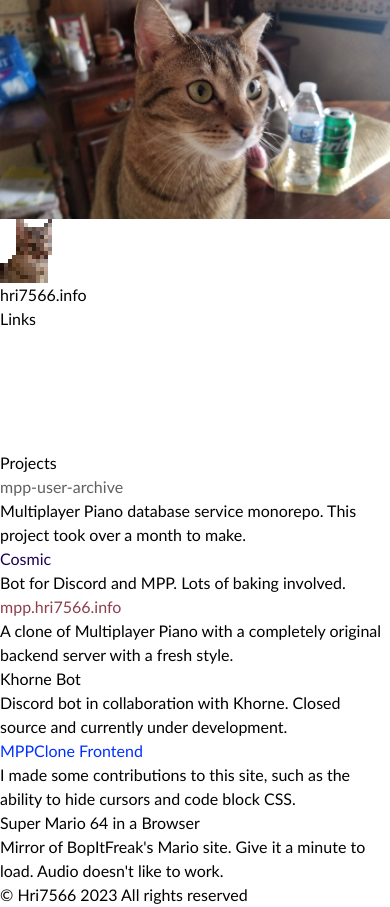
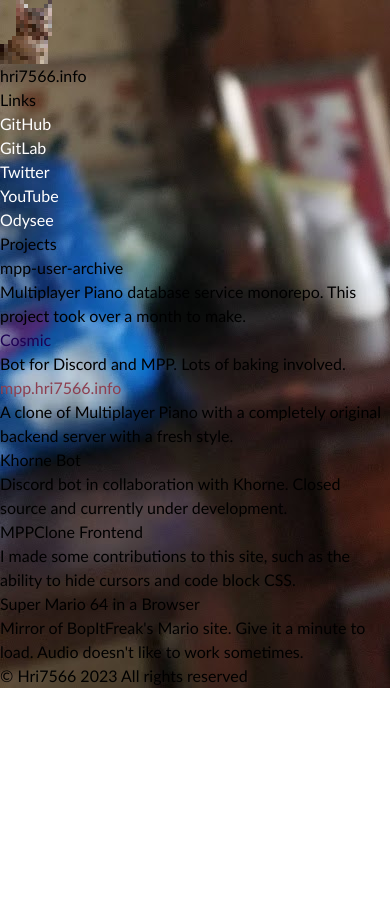
Before and after one commit to Hri7566/home, a Next.js app: page / in a window 390 px wide. After the commit the page ends 844 px from the top, so only its background shows below. Built offline with nearby package versions, Linux system fonts and the light colour scheme.

Commit message:
fix mobile

```diff
--- a/src/components/LinkBox.tsx
+++ b/src/components/LinkBox.tsx
@@ -11,7 +11,7 @@
 ) => {
     return (
         <div
-            className={`m-2 rounded-2xl bg-[#ffffff1a] px-4 py-4 shadow-md ring-1 ring-inset ring-[#ffffff1a] transition-colors duration-300 ease-in-out hover:bg-[#ffffff20] ${
+            className={`m-2 rounded-2xl bg-[#ffffff1a] px-4 py-4 shadow-md ring-1 ring-inset ring-[#ffffff1a] backdrop-blur-sm transition-colors duration-300 ease-in-out hover:bg-[#ffffff20] ${
                 props.center ? "items-center" : ""
             }`}
         >
--- a/src/components/MainHeader.tsx
+++ b/src/components/MainHeader.tsx
@@ -4,7 +4,7 @@
     return (
         <div
             id="header"
-            className="sticky top-0 z-[100] h-24 border-b border-[#ffffff1a] bg-[#ffffff1a] p-3"
+            className="sticky top-0 z-[100] h-24 border-b border-[#ffffff1a] bg-[#ffffff1a] p-3 backdrop-blur-sm"
         >
             <Link href="/" className="float-left flex cursor-pointer items-end">
                 <img
--- a/src/pages/index.tsx
+++ b/src/pages/index.tsx
@@ -13,21 +13,22 @@
                 <link rel="icon" href="/favicon.ico" />
             </Head>
             <main
-                className="min-h-screen overflow-y-scroll bg-black text-white backdrop-blur sm:w-full"
+                className="min-h-screen overflow-y-scroll bg-black bg-scroll text-white backdrop-blur sm:w-full"
                 style={{
-                    fontFamily: `"Trebuchet MS", "Lucida Sans Unicode", "Lucida Grande", "Lucida Sans", Arial, sans-serif`
+                    fontFamily: `"Trebuchet MS", "Lucida Sans Unicode", "Lucida Grande", "Lucida Sans", Arial, sans-serif`,
+                    backgroundImage: `url("/cat.jpg")`
                 }}
             >
-                <img
+                {/* <img
                     src="/cat.jpg"
                     alt="Cat"
-                    className="absolute inset-0 -z-20 h-full w-full object-cover"
-                />
+                    className="absolute inset-0 top-0 -z-20 h-full w-full object-cover"
+                /> */}
                 <div className="absolute inset-0 -z-10 min-h-full w-full overflow-y-scroll bg-[#00000070] object-cover" />
 
                 <MainHeader />
 
-                <h1 className="my-3 border-b border-t border-[#ffffff1a] bg-[#ffffff1a] px-5 py-4 text-3xl shadow-lg">
+                <h1 className="my-3 border-b border-t border-[#ffffff1a] bg-[#ffffff1a] px-5 py-4 text-3xl shadow-lg backdrop-blur-sm">
                     Links
                 </h1>
                 <div id="links" className="mx-5 my-3 grid grid-cols-1 sm:flex">
@@ -63,7 +64,7 @@
                     />
                 </div>
 
-                <h1 className="my-3 border-b border-t border-[#ffffff1a] bg-[#ffffff1a] px-5 py-4 text-3xl shadow-lg">
+                <h1 className="my-3 border-b border-t border-[#ffffff1a] bg-[#ffffff1a] px-5 py-4 text-3xl shadow-lg backdrop-blur-sm">
                     Projects
                 </h1>
                 <div
@@ -73,7 +74,6 @@
                     <LinkBox
                         title="mpp-user-archive"
                         href="https://github.com/Hri7566/mpp-user-archive"
-                        color="#606060"
                     >
                         Multiplayer Piano database service monorepo. This
                         project took over a month to make.
@@ -93,14 +93,13 @@
                         A clone of Multiplayer Piano with a completely original
                         backend server with a fresh style.
                     </LinkBox>
-                    <LinkBox title="Khorne Bot">
+                    <LinkBox title="Khorne Bot" color="#900000">
                         Discord bot in collaboration with Khorne. Closed source
                         and currently under development.
                     </LinkBox>
                     <LinkBox
                         title="MPPClone Frontend"
                         href="https://github.com/LapisHusky/mppclone"
-                        color="#0030ff"
                     >
                         I made some contributions to this site, such as the
                         ability to hide cursors and code block CSS.
@@ -110,10 +109,10 @@
                         href="https://mario.hri7566.info"
                     >
                         Mirror of BopItFreak's Mario site. Give it a minute to
-                        load. Audio doesn't like to work.
+                        load. Audio doesn't like to work sometimes.
                     </LinkBox>
                 </div>
-                <footer className="fixed bottom-0 left-0 z-20 w-full border-t border-[#ffffff1a] bg-[#ffffff1a] p-4 text-lg">
+                <footer className="fixed bottom-0 left-0 z-20 w-full border-t border-[#ffffff1a] bg-[#ffffff1a] p-4 text-lg backdrop-blur-sm">
                     &copy; Hri7566 2023 All rights reserved
                 </footer>
             </main>
```
